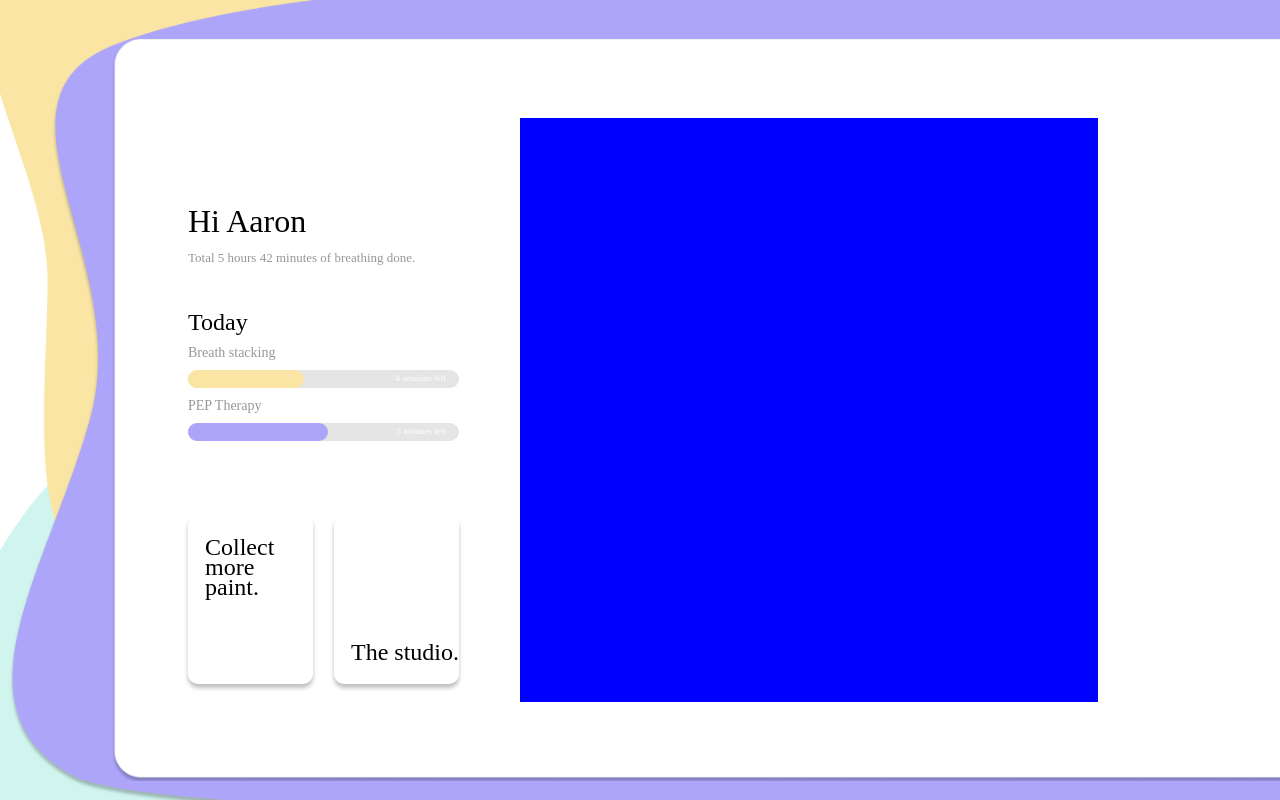
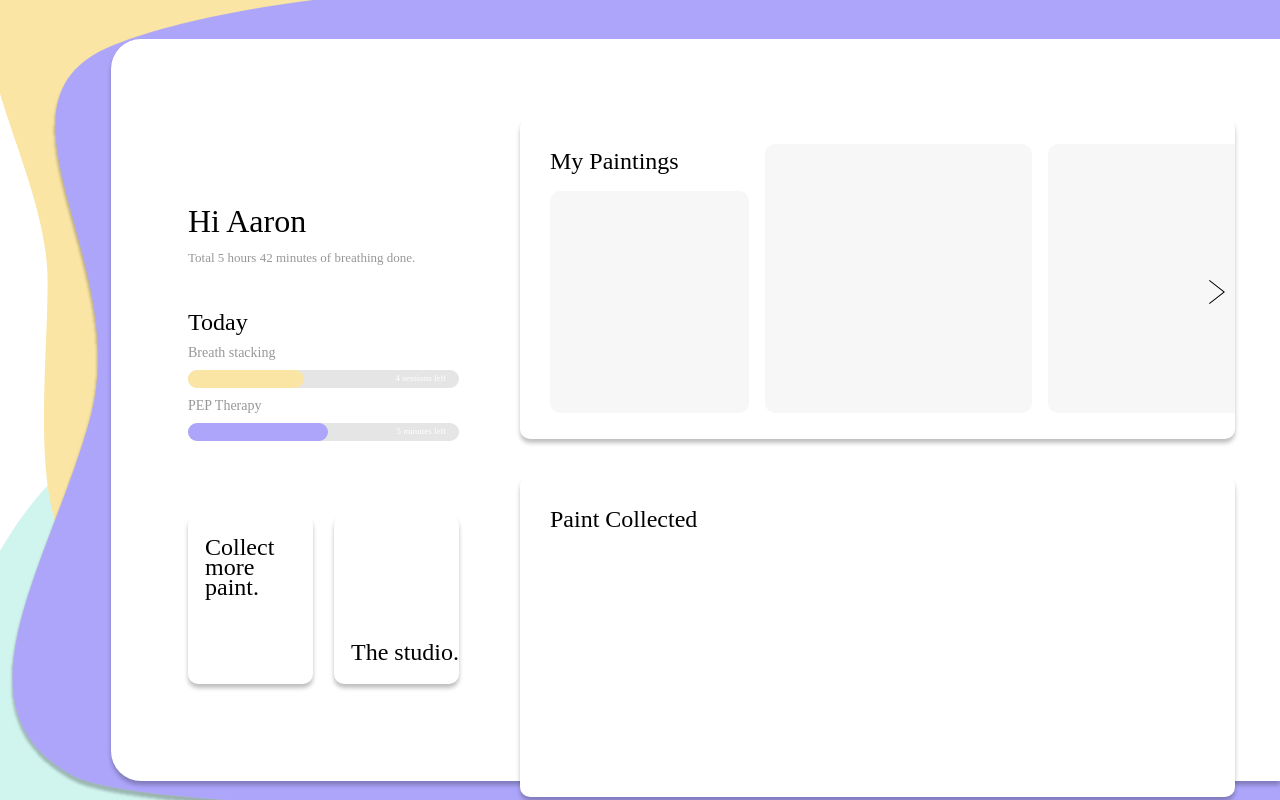
Before and after one commit to BookSadprasid/bubbles, a React (Create React App) app: page / in a window 1280 px wide. Built offline with nearby package versions, Linux system fonts and the light colour scheme.

Commit message:
Add my paintings section

```diff
--- a/src/App.css
+++ b/src/App.css
@@ -12,7 +12,7 @@ h1,h2,h3,h4,h5,h6,p {
 
 
 .App {
-  background-image: url('/background.png');
+  background-image: url('/background.svg');
   height: 100vh;
   background-repeat: no-repeat;
   background-size: cover;
@@ -20,7 +20,10 @@ h1,h2,h3,h4,h5,h6,p {
 }
 
 .container {
-  background-image: url('/white-background.png');
+  background: #FFFFFF;
+  box-shadow: 0px 4px 4px rgba(0, 0, 0, 0.25);
+  border-top-left-radius: 30px;
+  border-bottom-left-radius: 30px;
   height: 100%;
   background-repeat: no-repeat;
   background-size: cover;
@@ -34,6 +37,7 @@ h1,h2,h3,h4,h5,h6,p {
   height: 100%;
   padding-top: 85px;
   padding-bottom: 110px;
+  padding-right: 31px;
 }
 
 .greeting {
@@ -132,14 +136,69 @@ h1,h2,h3,h4,h5,h6,p {
   .right {
   width: 578px;
   height: 100%;
-  background-color: blue;
+  flex-grow: 1;
 }
-/* .righttop {
-  background-image: url('/white-reg-background.png');
+
+.rightTop {
+  width: 100%;
   height: 321px;
-  padding: 0px 0px 442px 409px;
-  background-repeat: no-repeat;
-} */
+  background: #FFFFFF;
+  box-shadow: 0px 4px 4px rgba(0, 0, 0, 0.25);
+  border-radius: 10px;
+  font-size: 24px;
+  line-height: 35px;
+  padding-top: 26px;
+  padding-left: 30px;
+  padding-bottom: 26px;
+  display: flex;
+  overflow: hidden;
+  position: relative;
+}
+
+.sideScroll {
+  position: absolute;
+  right: 0;
+  top: 50%;
+  border: none;
+  background: none;
+  margin-bottom: -15px;
+}
+
+.leftDivide {
+  margin-right: 16px;
+}
+
+.rightDivide {
+  display: flex;
+}
+
+.paintingFirst {
+  background: #F7F7F7;
+  border-radius: 10px;
+  width: 199px;
+  height: 222px;
+  margin-top: 12px;
+}
+
+.painting{
+  background: #F7F7F7;
+  border-radius: 10px;
+  width: 267px;
+  height: 100%;
+  margin-right: 16px;
+}
+
+.rightBottom {
+  width: 100%;
+  height: 321px;
+  background: #FFFFFF;
+  box-shadow: 0px 4px 4px rgba(0, 0, 0, 0.25);
+  border-radius: 10px;
+  font-size: 24px;
+  line-height: 35px;
+  padding-top: 26px;
+  padding-left: 30px;
+}
 
 .App-logo {
   height: 40vmin;
--- a/src/App.js
+++ b/src/App.js
@@ -45,9 +45,37 @@ function App() {
               <span>The studio.</span>
           </a>
           </div>
+      </div>
 
-      </div>
       <div className="right">
+        <div className="rightTop" style={{marginBottom: 37}}>
+          <button className="sideScroll" type="button">
+            <img src="/arrow.svg" alt="arrow"/>
+          </button>
+          <div className="leftDivide">
+            My Paintings
+            <div className="paintingFirst">
+            </div>
+          </div>
+          <div className="rightDivide">
+            <div className="painting">
+            </div>
+            <div className="painting">
+            </div>
+            <div className="painting">
+            </div>
+            <div className="painting">
+            </div>
+            <div className="painting">
+            </div>
+          </div>
+
+
+
+        </div>
+        <div className="rightBottom">
+          Paint Collected
+        </div>
       </div>
 
     </div>
```
Also changed, not shown: public/arrow.svg (added), public/background.svg (added).
